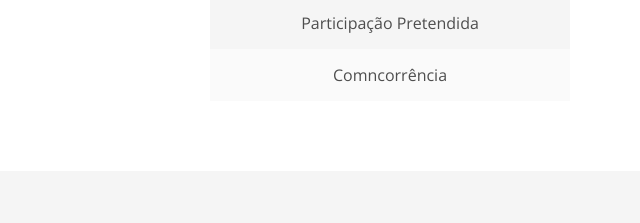
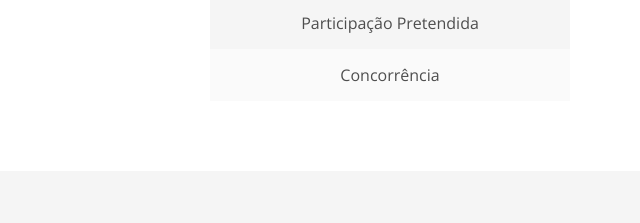
Before and after one commit to umbernardo/obelisco-src, a plain HTML site: page planejamento_acoes.html in a window 1280 px wide. Shown: the part 447-670 px from the top of the page, 640-1280 px from the left. Drawn offline with nearby package versions, Linux system fonts and the light colour scheme.

Commit message:
Erro de digitação

```diff
--- a/planejamento_acoes.html
+++ b/planejamento_acoes.html
@@ -124,7 +124,7 @@
                         <li>Identificação do Público-Alvo</li>
                         <li>Segmentos do Mercado</li>
                         <li>Participação Pretendida</li>
-                        <li>Comncorrência</li>
+                        <li>Concorrência</li>
                     </ul>
                 </div>
             </div>
```
